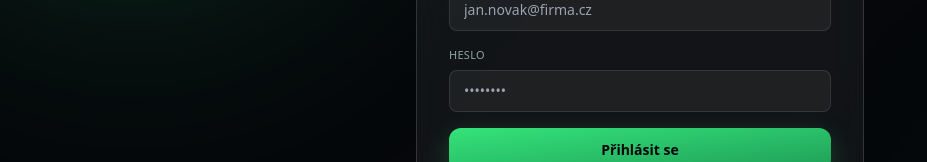
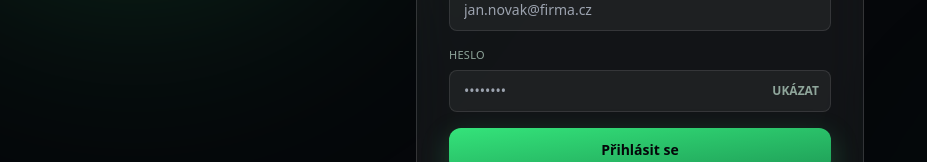
Before and after one commit to robertmelc/drivero-app, a Next.js app: page /login in a window 1280 px wide. Shown: the part 379-541 px from the top of the page, without its empty margins (0-927 px from the left). Built offline with nearby package versions, Linux system fonts and the light colour scheme.

Commit message:
feat: add show/hide toggle to all password fields

```diff
--- a/app/invite/accept/page.tsx
+++ b/app/invite/accept/page.tsx
@@ -4,6 +4,7 @@ import Link from "next/link";
 import { useRouter, useSearchParams } from "next/navigation";
 import { Suspense, useState } from "react";
 import { GaugeIcon } from "@/components/icons";
+import { PasswordInput } from "@/components/password-input";
 
 export default function InviteAcceptPage() {
   return (
@@ -74,12 +75,11 @@ function InviteAcceptForm() {
           <form onSubmit={handleSubmit} className="space-y-4">
             <div>
               <label className="block text-[11px] uppercase tracking-wide text-muted mb-1.5">Nové heslo</label>
-              <input
-                type="password"
+              <PasswordInput
                 required
                 minLength={8}
                 value={password}
-                onChange={(e) => setPassword(e.target.value)}
+                onChange={setPassword}
                 placeholder="min. 8 znaků"
                 className="w-full border border-white/10 rounded-lg px-3.5 py-2.5 text-sm bg-white/5 text-ink focus:outline-none focus:ring-2 focus:ring-border-green"
               />
--- a/app/login/page.tsx
+++ b/app/login/page.tsx
@@ -4,6 +4,7 @@ import Link from "next/link";
 import { useRouter } from "next/navigation";
 import { useState } from "react";
 import { GaugeIcon } from "@/components/icons";
+import { PasswordInput } from "@/components/password-input";
 
 export default function LoginPage() {
   const router = useRouter();
@@ -71,11 +72,10 @@ export default function LoginPage() {
           </div>
           <div>
             <label className="block text-[11px] uppercase tracking-wide text-muted mb-1.5">Heslo</label>
-            <input
-              type="password"
+            <PasswordInput
               required
               value={password}
-              onChange={(e) => setPassword(e.target.value)}
+              onChange={setPassword}
               placeholder="••••••••"
               className="w-full border border-white/10 rounded-lg px-3.5 py-2.5 text-sm bg-white/5 text-ink focus:outline-none focus:ring-2 focus:ring-border-green"
             />
--- a/app/register/page.tsx
+++ b/app/register/page.tsx
@@ -4,6 +4,7 @@ import Link from "next/link";
 import { useRouter } from "next/navigation";
 import { useState } from "react";
 import { GaugeIcon, CarSideIcon } from "@/components/icons";
+import { PasswordInput } from "@/components/password-input";
 
 export default function RegisterPage() {
   const router = useRouter();
@@ -141,12 +142,11 @@ export default function RegisterPage() {
             </div>
             <div>
               <label className="block text-[11px] uppercase tracking-wide text-muted mb-1.5">Heslo</label>
-              <input
-                type="password"
+              <PasswordInput
                 required
                 minLength={8}
                 value={password}
-                onChange={(e) => setPassword(e.target.value)}
+                onChange={setPassword}
                 placeholder="min. 8 znaků"
                 className="w-full border border-white/10 rounded-lg px-3.5 py-2.5 text-sm bg-white/5 text-ink focus:outline-none focus:ring-2 focus:ring-border-green"
               />
--- /dev/null
+++ b/components/password-input.tsx
@@ -0,0 +1,39 @@
+"use client";
+
+import { useState } from "react";
+
+type Props = {
+  value: string;
+  onChange: (value: string) => void;
+  placeholder?: string;
+  required?: boolean;
+  minLength?: number;
+  className?: string;
+};
+
+export function PasswordInput({ value, onChange, placeholder, required, minLength, className }: Props) {
+  const [visible, setVisible] = useState(false);
+
+  return (
+    <div className="relative">
+      <input
+        type={visible ? "text" : "password"}
+        required={required}
+        minLength={minLength}
+        value={value}
+        onChange={(e) => onChange(e.target.value)}
+        placeholder={placeholder}
+        className={`${className ?? ""} pr-11`}
+      />
+      <button
+        type="button"
+        onClick={() => setVisible((v) => !v)}
+        tabIndex={-1}
+        className="absolute right-3 top-1/2 -translate-y-1/2 text-muted hover:text-ink text-xs font-bold"
+        aria-label={visible ? "Skrýt heslo" : "Zobrazit heslo"}
+      >
+        {visible ? "SKRÝT" : "UKÁZAT"}
+      </button>
+    </div>
+  );
+}
```
